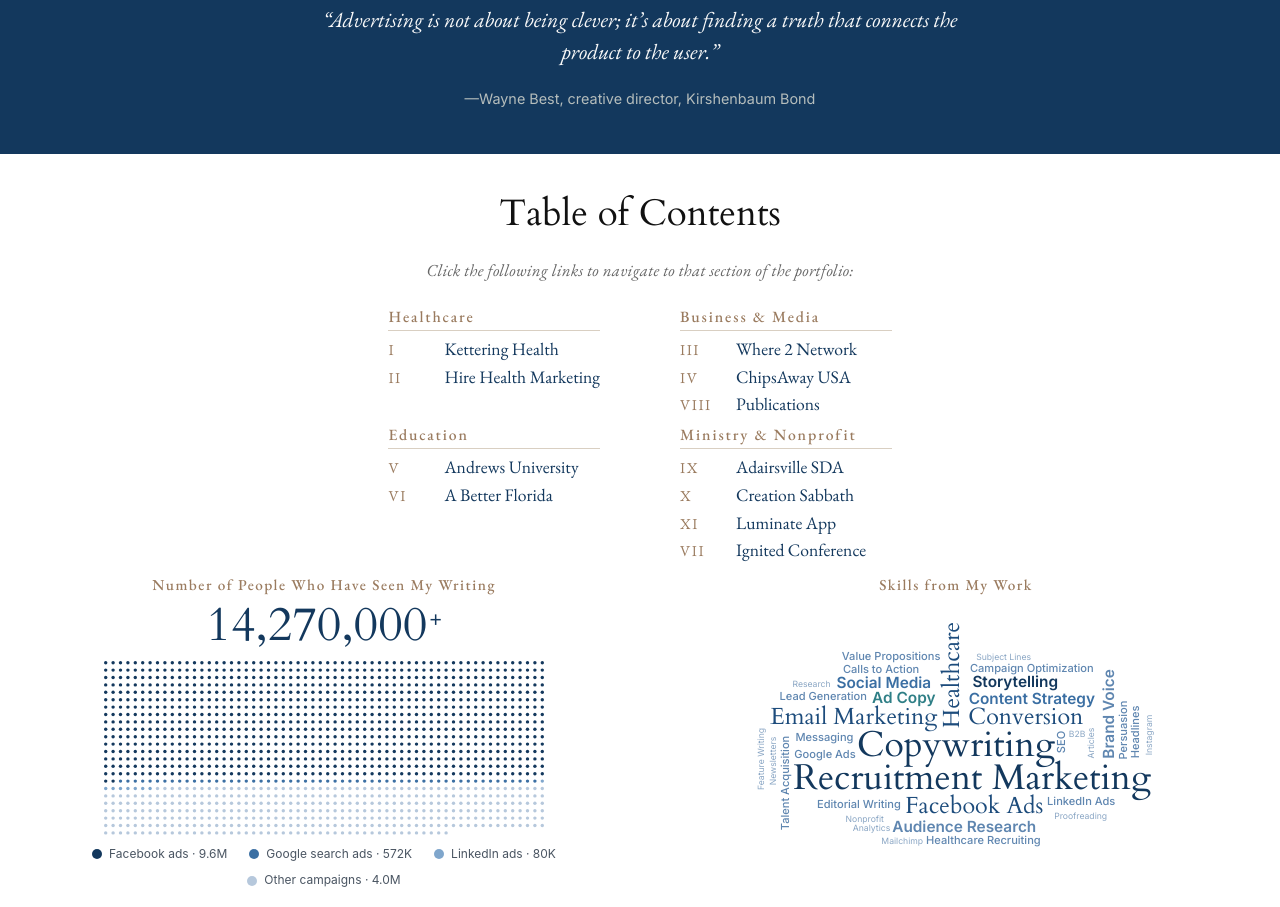
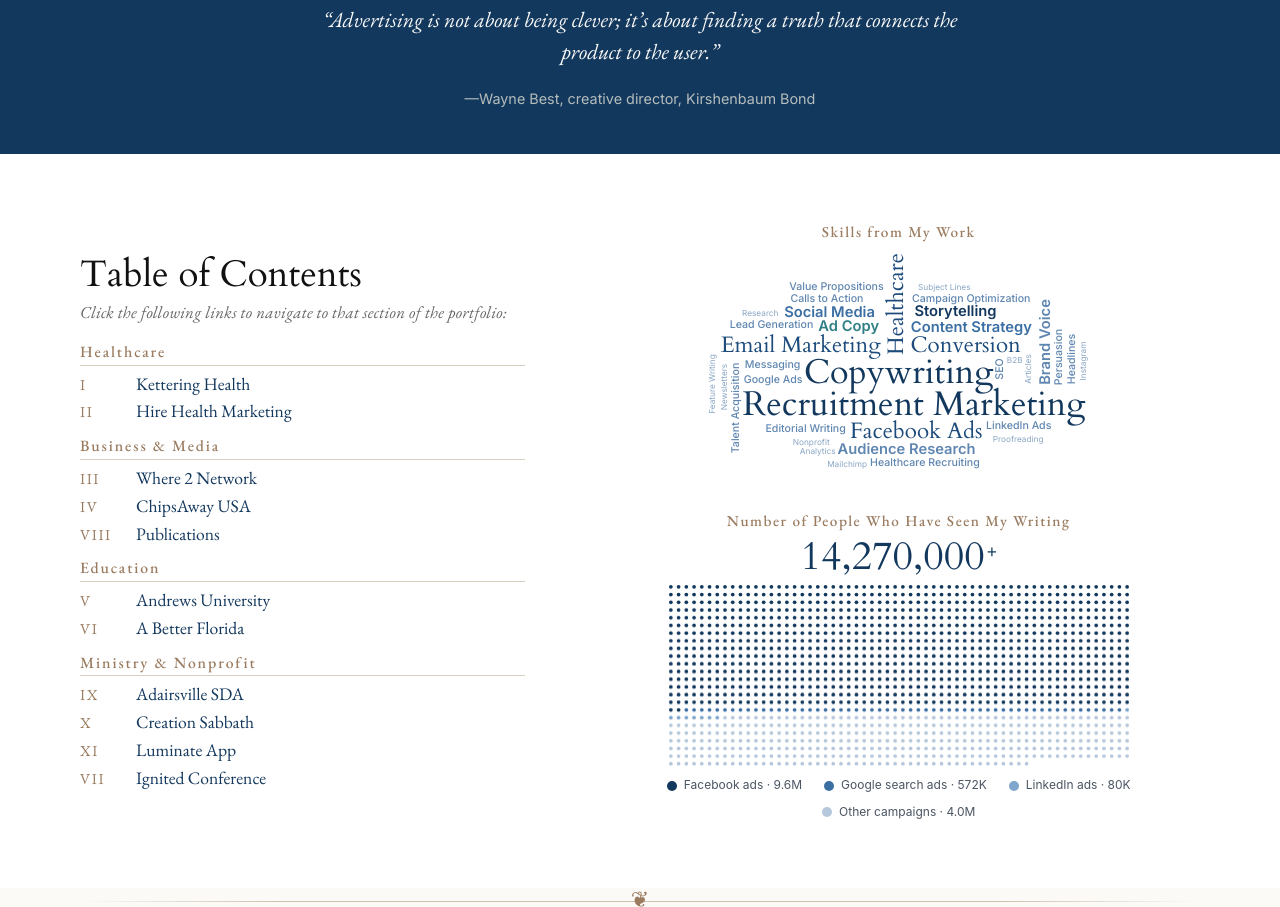
Before and after one commit to bry2501/portfolio, a plain HTML site: page index.html in a window 1280 px wide. Shown: the part 646-1553 px from the top of the page. Drawn offline with nearby package versions, Linux system fonts and the light colour scheme.

Commit message:
Table of Contents slide: contents on the left, word cloud and dot field stacked on the right
Co-Authored-By: Claude Opus 5.5 <noreply@anthropic.com>
Claude-Session: https://claude.ai/code/session_01HwViuiWex7zkheWP3UABUj

```diff
--- a/assets/css/home.css
+++ b/assets/css/home.css
@@ -1504,3 +1504,42 @@ main .xp-host .kh-s1, main .xp-host .kh-s2, main .xp-host .sx-s1, main .xp-host
 @media (min-width: 821px) and (prefers-reduced-motion: no-preference) {
   #kettering-health > .kh-s1, #kettering-health > .kh-s2, main > section.two-screen > .sx-s1, main > section.two-screen > .sx-s2, main > section.two-screen > .sx-s3 { margin-top: 0 !important; margin-bottom: 0 !important; }
 }
+/* ===== Table of Contents slide (Bryan): contents on the left, top to bottom; the two infographics stacked on the right ===== */
+@media (min-width: 821px) {
+  .h-overview {
+    display: grid !important; grid-template-columns: minmax(0, .85fr) minmax(0, 1.15fr); grid-template-rows: 1fr auto auto auto 1fr;
+    column-gap: 72px; align-content: center; justify-content: center; text-align: left;
+    padding-left: max(80px, calc((100% - 1280px) / 2)) !important; padding-right: max(80px, calc((100% - 1280px) / 2)) !important;
+  }
+  .h-overview > h2 { grid-column: 1; grid-row: 2; text-align: left !important; margin: 0 !important; }
+  .h-overview > .ov-intro { grid-column: 1; grid-row: 3; text-align: left !important; margin: 6px 0 14px !important; max-width: 460px; }
+  .h-overview > .contents { grid-column: 1; grid-row: 4; grid-template-columns: 1fr !important; max-width: 460px !important; margin: 0 !important; gap: 0 !important; }
+  .h-overview > .summary { grid-column: 2; grid-row: 1 / -1; align-self: center; grid-template-columns: 1fr !important; row-gap: 30px !important; column-gap: 0 !important; margin: 0 !important; max-width: none; }
+  .h-overview .summary .reach .reach-field { max-width: 540px !important; margin: 0 auto; }
+  .h-overview .sum-skills .kw-cloud { max-width: 540px !important; margin: 0 auto !important; }
+  .h-overview .reach-kicker { text-align: center; }
+  .h-overview .ct-sec h3 { margin: 12px 0 4px !important; }
+  .h-overview .ct-sec:first-child h3 { margin-top: 4px !important; }
+}
+@media (min-width: 821px) and (max-height: 880px) {
+  .h-overview .summary { row-gap: 18px !important; }
+  .h-overview .summary .reach .reach-field, .h-overview .sum-skills .kw-cloud { max-width: 460px !important; }
+  .h-overview .summary .reach-num { font-size: 40px !important; margin-bottom: 8px !important; }
+}
+@media (min-width: 821px) and (max-height: 790px) {
+  .h-overview .summary .reach .reach-field, .h-overview .sum-skills .kw-cloud { max-width: 400px !important; }
+  .h-overview .ct-sec h3 { margin: 8px 0 2px !important; }
+}
+@media (min-width: 821px) { .h-overview .reach, .h-overview .reach-num { text-align: center !important; justify-content: center !important; } .h-overview .reach-legend { justify-content: center !important; } }
+@media (min-width: 1600px) and (min-height: 1000px) {
+  .h-overview > h2 { font-size: 2.8rem !important; }
+  .h-overview > .ov-intro { font-size: 1.15rem !important; max-width: 520px; }
+  .h-overview > .contents { max-width: 520px !important; }
+  .h-overview .ct-sec h3 { font-size: 1.1rem !important; margin: 16px 0 6px !important; }
+  .h-overview .ct-sec a { font-size: 1.3rem !important; padding: 4px 0 !important; }
+  .h-overview .summary .reach .reach-field, .h-overview .sum-skills .kw-cloud { max-width: 640px !important; }
+  .h-overview .summary .reach-num { font-size: 60px !important; }
+  .h-overview .reach-kicker { font-size: 1.05rem !important; }
+}
+/* Bryan: word cloud above the dot field */
+@media (min-width: 821px) { .h-overview .summary > .sum-skills { order: -1; } }
--- a/index.html
+++ b/index.html
@@ -10,7 +10,7 @@
   <link rel="preconnect" href="https://fonts.gstatic.com" crossorigin>
   <link href="https://fonts.googleapis.com/css2?family=Albert+Sans:wght@400;600&family=EB+Garamond:ital,wght@0,400;0,500;0,600;1,400&family=Cardo:ital,wght@0,400;0,700;1,400&family=Inter:wght@300;400;500;600;700&family=Newsreader:opsz,wght@6..72,400;6..72,500;6..72,600&display=swap" rel="stylesheet">
   <link rel="stylesheet" href="assets/css/style.css?v=62">
-  <link rel="stylesheet" href="assets/css/home.css?v=170">
+  <link rel="stylesheet" href="assets/css/home.css?v=171">
   <link rel="stylesheet" href="assets/css/mobile.css?v=39" media="(max-width: 820px)">
 </head>
 <body class="home" id="top">
```
Also changed, not shown: extras.html (+1 -1 lines), 1 other file.
